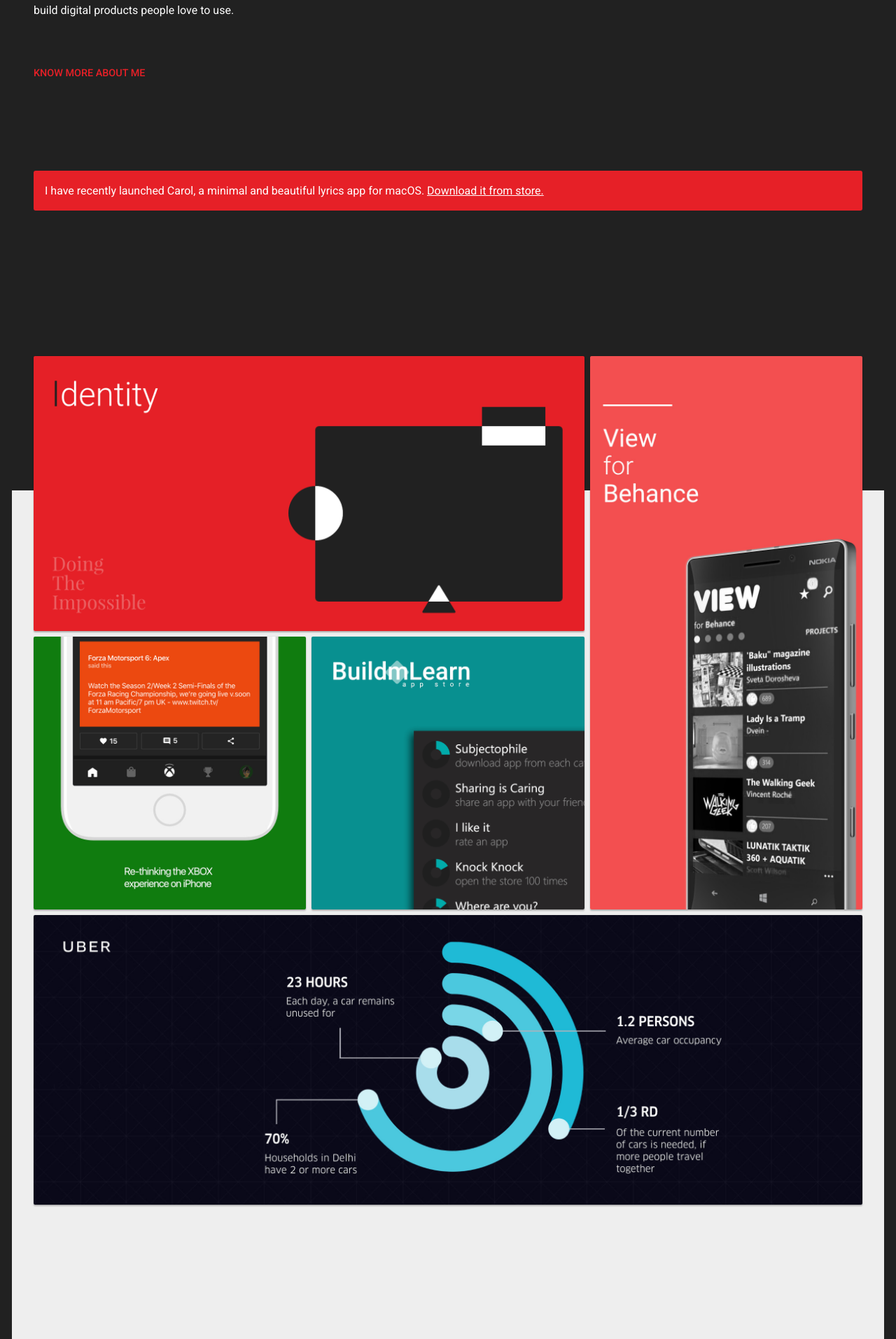
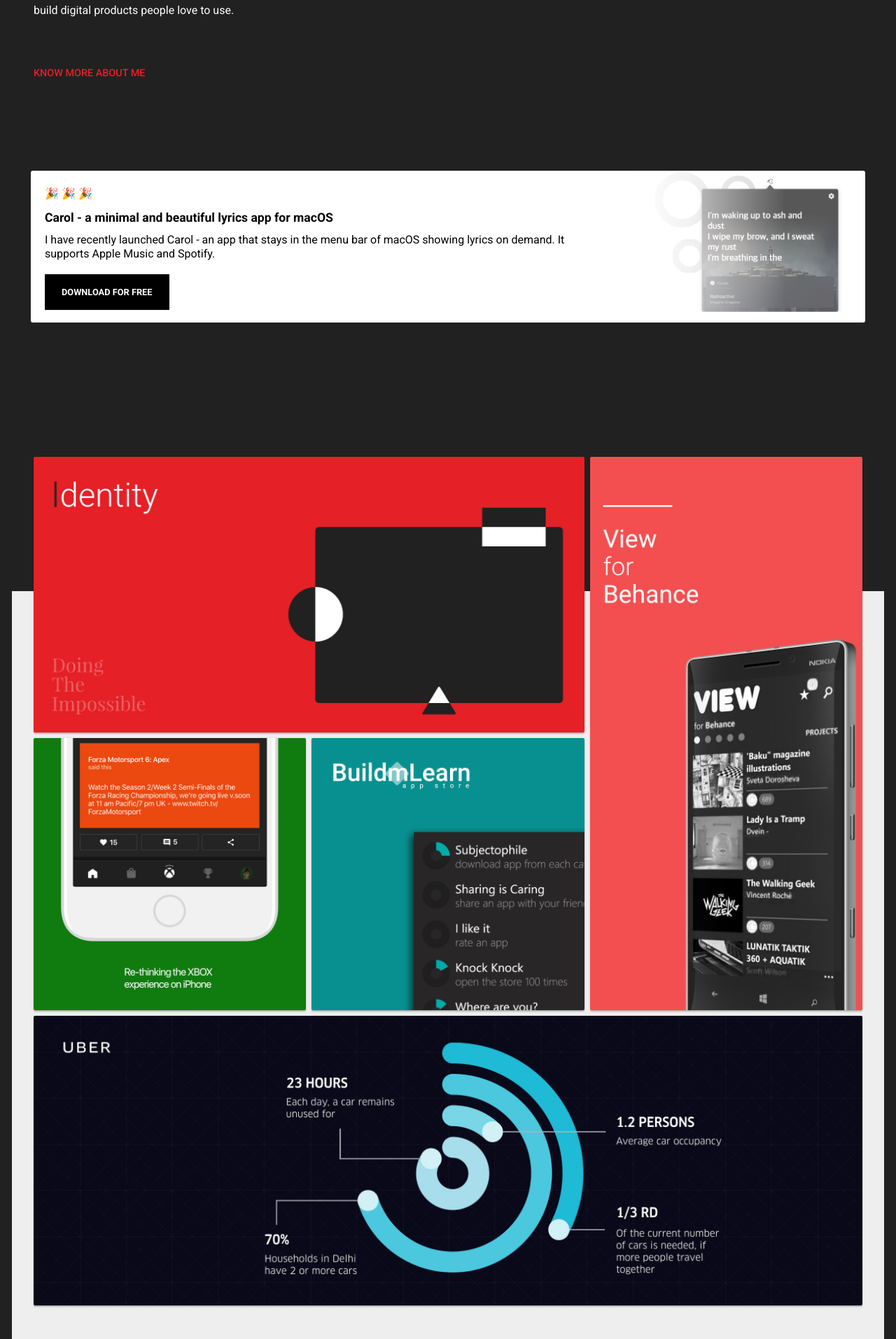
Before and after one commit to AnaghSharma/anaghsharma.github.io, a Jekyll site: the page built from index.html, in a window 1280 px wide. Shown: the part 630-2544 px from the top of the page at 70% size. Built offline with Jekyll 4.4.1, drawn with Linux system fonts in a browser that asks for light colours; nearby versions of some CDN libraries.

Commit message:
Added promotional banner section on home screen

```diff
--- a/index.html
+++ b/index.html
@@ -21,8 +21,16 @@
 <section id="promote">
   <div class="row mt6">
     <div class="columns">
-      <div class="br3" style="background-color:#e62027">
-        <p class="pv3 ph3">I have recently launched Carol, a minimal and beautiful lyrics app for macOS. <a href="{{ site.url }}/store" class="no-decoration-light" style="text-decoration:underline;">Download it from store.</a></p>
+      <div class="row promote-background br3">
+          <div class="large-8 medium-8 small-12 ph3 pt3 pb4 columns">
+            <p class="mt1 mb0">&#x1F389 &#x1F389 &#x1F389</p>
+            <p class="font-bold font-dark mt2 mb0" style="font-size: 1.1rem;">Carol - a minimal and beautiful lyrics app for macOS</p>
+            <p class="f5 font-dark lh-title mt2 mb4 pr2">I have recently launched Carol - an app that stays in the menu bar of macOS showing lyrics on demand. It supports Apple Music and Spotify.</p>
+            <a href="https://github.com/AnaghSharma/Carol" target="_blank" class="action-button font-bold">DOWNLOAD FOR FREE</a>
+          </div>
+          <div class="large-4 columns show-for-large">
+              <img src="/assets/images/promote-banner.svg" class="float-right" alt="Carol Screenshot"/>
+          </div>
       </div>
     </div>
   </div>
--- a/scss/_custom.scss
+++ b/scss/_custom.scss
@@ -543,6 +543,11 @@
   }
 }
 
+.promote-background {
+  background-color: #ffffff;
+  //height: 13rem;
+}
+
 .br3 {
   border-radius: 3px;
 }
```
Also changed, not shown: assets/images/promote-banner.svg (added), css/app.css.
